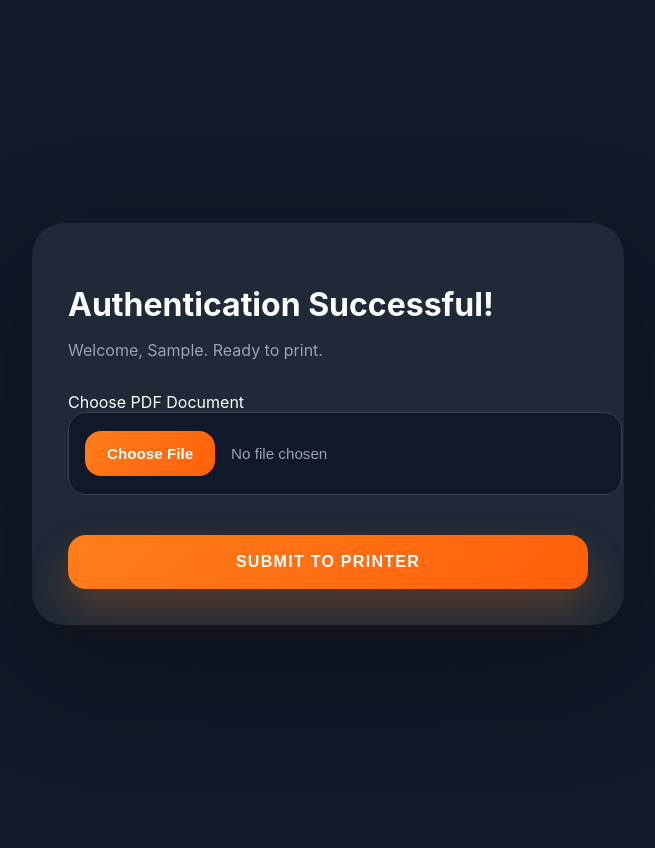
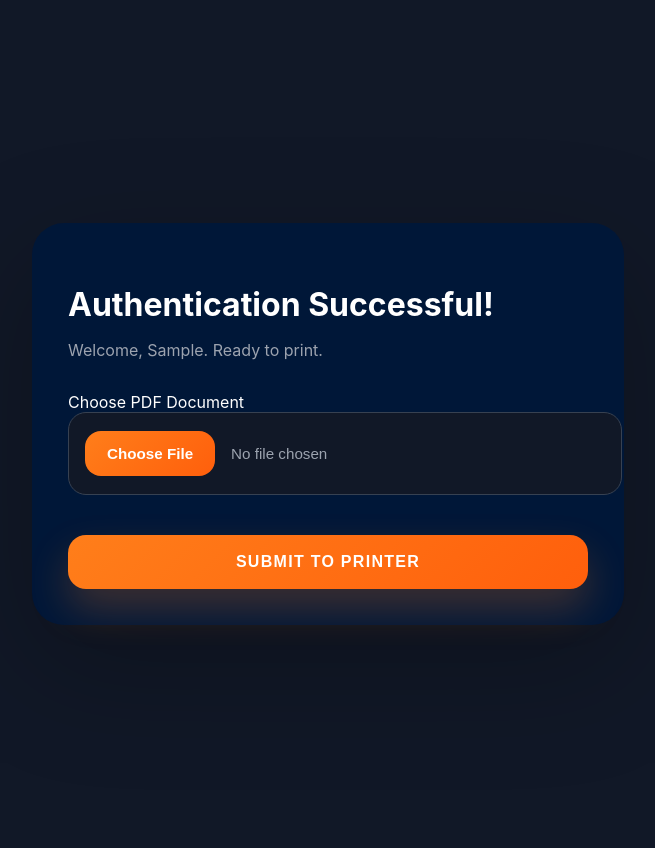
Before and after one commit to loheshr-e-x/file_receiver, a FastAPI app: template templates/upload.html in a window 1280 px wide. Shown: the whole page, without its empty margins (312-967 px from the left). Run offline with FastAPI, Linux system fonts and the light colour scheme; the template is opened without the code that fills it: most values are stand-ins (such as "Sample title", 1, 10 or a date in 2020).

Commit message:
hopeful final commit

```diff
--- a/templates/upload.html
+++ b/templates/upload.html
@@ -20,7 +20,7 @@
             width: 100%;
             max-width: 520px;
             border-radius: 32px;
-            background: #1f2937;
+            background: hsl(215, 100%, 11%);
             box-shadow: 0 40px 120px rgba(0,0,0,0.25);
             padding: 36px;
         }
```
